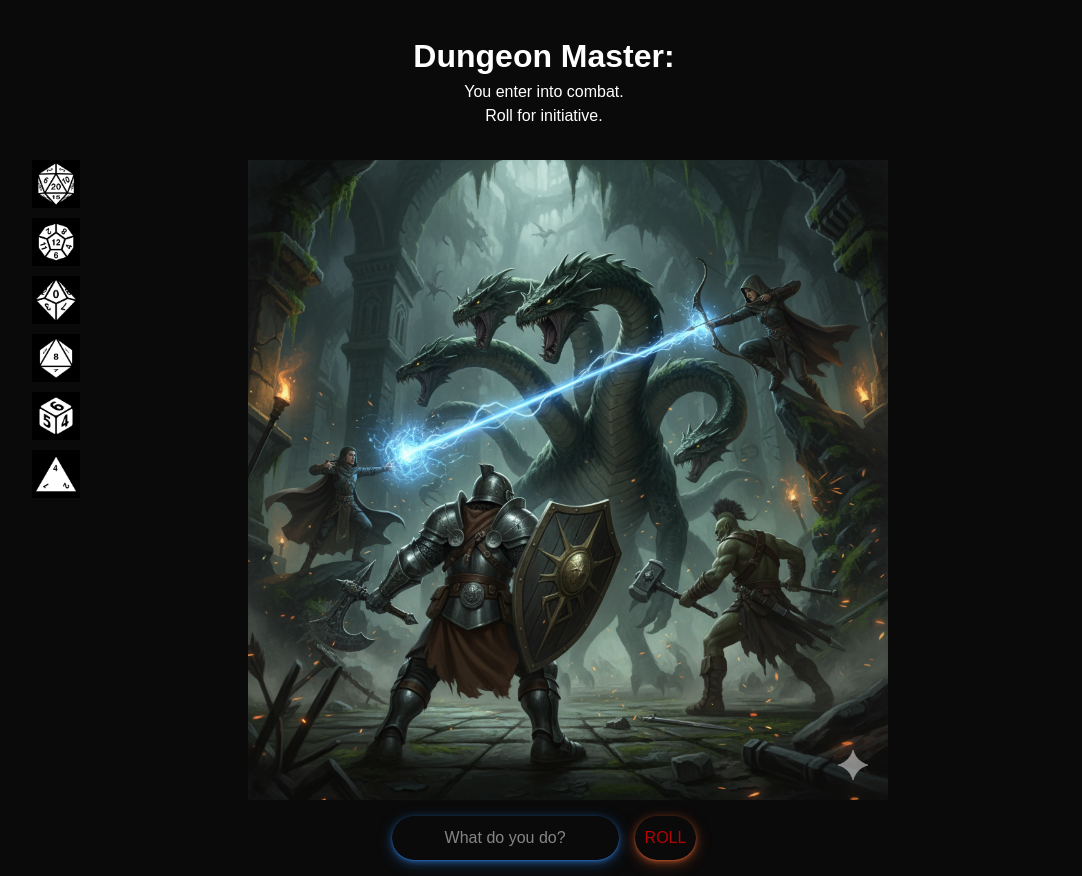
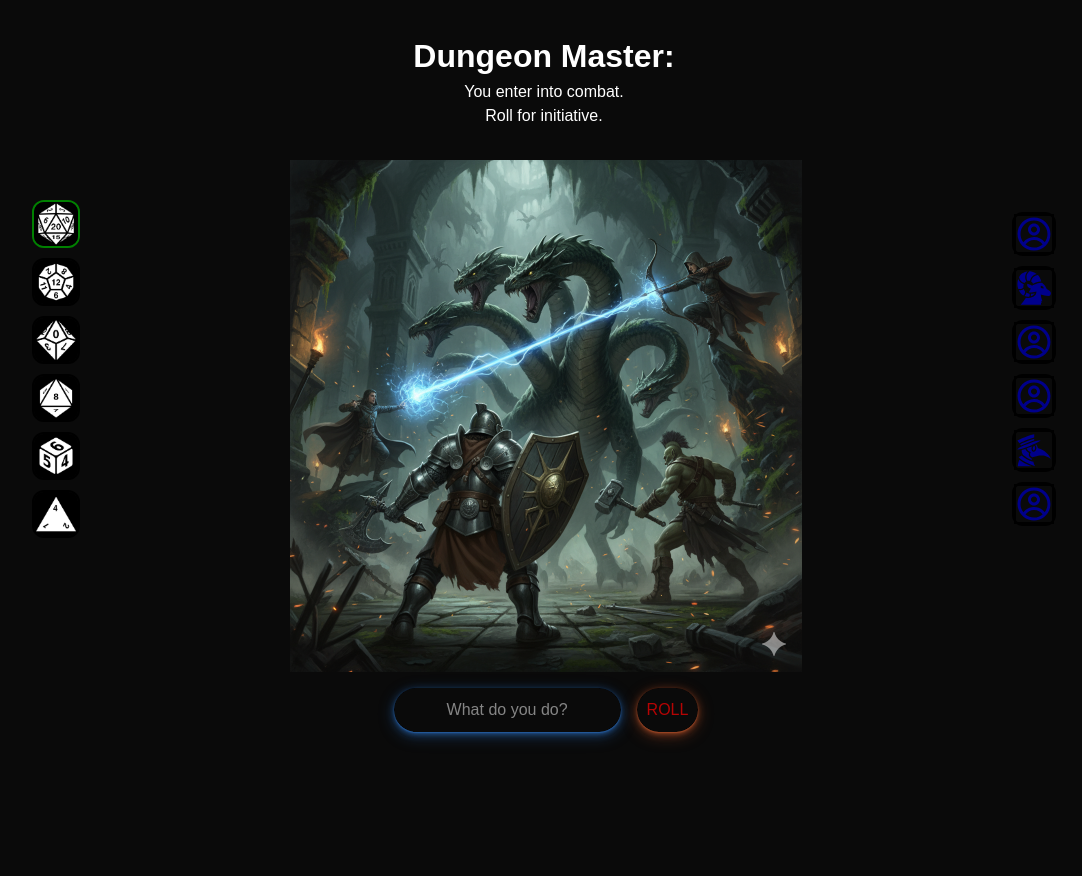
Before and after one commit to Mrpoink/DungeonMaster, a Next.js app in the folder dungeon-master/: page /pages/game in a window 1280 px wide. Shown: the whole page, without its empty margins (96-1178 px from the left). After the commit the page ends 800 px from the top, so only its background shows below. Built offline with nearby package versions, Linux system fonts and the light colour scheme.

Commit message:
Fixed layout issues Adjusted CSS and HTML structure Also added party component file to visualize turn order

```diff
--- a/dungeon-master/package.json
+++ b/dungeon-master/package.json
@@ -12,6 +12,7 @@
     "next": "15.5.0",
     "react": "19.1.0",
     "react-dom": "19.1.0",
+    "react-icons": "^5.5.0",
     "socket.io": "^4.8.1",
     "socket.io-client": "^4.8.1"
   },
--- a/dungeon-master/src/app/components/dice/dice.tsx
+++ b/dungeon-master/src/app/components/dice/dice.tsx
@@ -1,5 +1,5 @@
 'use client'
-import { SetStateAction, useState } from "react";
+import { useState } from "react";
 import D20 from "@/app/components/assets/dice/d20.png";
 import D12 from "@/app/components/assets/dice/d12.png";
 import D10 from "@/app/components/assets/dice/d10.png";
@@ -35,12 +35,12 @@ export default function Dice({ onDiceSelect, activeDice, onSetActiveDice }: Dice
   return (
     <div>
         <div className="dice">
-          <img id="d20" src={D20.src} title="D20" alt="" onClick={() => handleClick("d20")} className={activeDice === 'd20' ? 'active' : ''}/>
-          <img id="d12" src={D12.src} title="D12" alt="" onClick={() => handleClick("d12")} className={activeDice === 'd12' ? 'active' : ''}/>
-          <img id="d10" src={D10.src} title="D10" alt="" onClick={() => handleClick("d10")} className={activeDice === 'd10' ? 'active' : ''}/>
-          <img id="d8" src={D8.src} title="D8" alt="" onClick={() => handleClick("d8")} className={activeDice === 'd8' ? 'active' : ''}/>
-          <img id="d6" src={D6.src} title="D6" alt="" onClick={() => handleClick("d6")} className={activeDice === 'd6' ? 'active' : ''}/>
-          <img id="d4" src={D4.src} title="D4" alt="" onClick={() => handleClick("d4")} className={activeDice === 'd4' ? 'active' : ''}/>
+          <img id="d20" src={D20.src} title="D20" alt="" onClick={() => handleClick("d20")} className={activeDice === 'd20' ? 'active-dice' : ''}/>
+          <img id="d12" src={D12.src} title="D12" alt="" onClick={() => handleClick("d12")} className={activeDice === 'd12' ? 'active-dice' : ''}/>
+          <img id="d10" src={D10.src} title="D10" alt="" onClick={() => handleClick("d10")} className={activeDice === 'd10' ? 'active-dice' : ''}/>
+          <img id="d8" src={D8.src} title="D8" alt="" onClick={() => handleClick("d8")} className={activeDice === 'd8' ? 'active-dice' : ''}/>
+          <img id="d6" src={D6.src} title="D6" alt="" onClick={() => handleClick("d6")} className={activeDice === 'd6' ? 'active-dice' : ''}/>
+          <img id="d4" src={D4.src} title="D4" alt="" onClick={() => handleClick("d4")} className={activeDice === 'd4' ? 'active-dice' : ''}/>
         </div>
     </div>
   )
--- /dev/null
+++ b/dungeon-master/src/app/components/party/party.tsx
@@ -0,0 +1,26 @@
+'use client'
+import { CgProfile } from "react-icons/cg";
+import { GiRamProfile } from "react-icons/gi";
+import { GiPlagueDoctorProfile } from "react-icons/gi";
+import { useState } from "react";
+
+
+export default function Party() {
+  const [activeMember, setActiveMember] = useState<string | null>(null);
+  const handleClick = (selectedMember: string) => {
+    setActiveMember(selectedMember);
+  }
+
+  return (
+    <div className="">
+        <div className="member">
+          <div className="member-icon-div"><CgProfile onClick={() => handleClick("member1")} className={"member-icon" + (activeMember === 'member1' ? ' active-member' : '')}/></div>
+          <div className="member-icon-div"><GiRamProfile onClick={() => handleClick("member2")} className={"member-icon" + (activeMember === 'member2' ? ' active-member' : '')}/></div>
+          <div className="member-icon-div"><CgProfile onClick={() => handleClick("member3")} className={"member-icon" + (activeMember === 'member3' ? ' active-member' : '')}/></div>
+          <div className="member-icon-div"><CgProfile onClick={() => handleClick("member4")} className={"member-icon" + (activeMember === 'member4' ? ' active-member' : '')}/></div>
+          <div className="member-icon-div"><GiPlagueDoctorProfile onClick={() => handleClick("member5")} className={"member-icon" + (activeMember === 'member5' ? ' active-member' : '')}/></div>
+          <div className="member-icon-div"><CgProfile onClick={() => handleClick("member6")} className={"member-icon" + (activeMember === 'member6' ? ' active-member' : '')}/></div>
+        </div>
+    </div>
+  )
+}
--- a/dungeon-master/src/app/globals.css
+++ b/dungeon-master/src/app/globals.css
@@ -110,18 +110,11 @@ button{
 .game{
   display: inline;
   width: fit-content;
+  img{
+    display: inline;
+    width: 40vw;
   }
-.game img{
-  display: inline;
-  width: 50vw;
-}
-.player-actions{
-  margin: 1em;
-  display: flex;
-  flex-direction: row;
-  justify-content: center;
-}
-.game input{
+  input{
     box-shadow:rgba(44, 108, 187, 0.37) 0 1px 1px,rgba(44, 108, 187, 0.37) 0 1px 2px,rgba(44, 108, 187, 0.37) 0 2px 4px,rgba(44, 108, 187, 0.37) 0 2px 8px,rgba(44, 108, 187, 0.37) 0 4px 16px;
     border-radius: 25px;
     text-align: center;
@@ -129,49 +122,44 @@ button{
     padding: 10px;
     border: 0;
   }
-.game input::selection{
+  input::selection{
     border: transparent;
   }
-/* .game button{
-  border-radius: 25px;
-  text-align: center;
-  background: transparent;
-  color: rgb(181, 4, 4);
-  cursor: pointer;
-  display: inline-block;
-  padding: 10px;
-  text-align: center;
-  transition: all 250ms;
-  border: 0;
-  touch-action: manipulation;
-  box-shadow:rgba(187, 84, 44, 0.37) 0 1px 1px,rgba(187, 84, 44, 0.37) 0 1px 2px,rgba(187, 84, 44, 0.37) 0 2px 4px,rgba(187, 84, 44, 0.37) 0 2px 8px,rgba(187, 84, 44, 0.37) 0 4px 16px;
 }
 
-.game button:hover{
-  color: red;
-  box-shadow: red 0 -25px 18px -14px inset,rgba(187, 84, 44, 0.37) 0 1px 2px,rgba(187, 84, 44, 0.37) 0 2px 4px,rgba(187, 84, 44, 0.37) 0 4px 8px,rgba(187, 84, 44, 0.37) 0 8px 16px,rgba(187, 84, 44, 0.37) 0 16px 32px;
-  transform: scale(1.15) rotate(-3deg);
-} */
+.player-actions{
+  margin: 1em;
+  display: flex;
+  flex-direction: row;
+  justify-content: center;
+}
+
 .dice {
   float: left;
   position: relative;
   left: 10vw;
-}
-.dice img{
+  top: -10vh;
+  img{
     width: 3em;
     margin-bottom: 10px;
     border: 2px solid black;
+    border-radius: 25%;
   }
-.dice img:hover{
+  img:hover{
     border: 2px solid blue;
     transform: scale(1.15);
     cursor: pointer;
   }
-.dice .active img{
-  width: 3em;
+  .active-dice{
     margin-bottom: 10px;
-  border: 2px solid blue;
+    border: 2px solid green;
   }
+  .active-dice:hover{
+    border: 2px solid greenyellow;
+    cursor: pointer;
+  }
+}
+
 .character-info-div{
   float: right;
 }
@@ -197,3 +185,45 @@ button{
   box-shadow: red 0 -25px 18px -14px inset,rgba(187, 84, 44, 0.37) 0 1px 2px,rgba(187, 84, 44, 0.37) 0 2px 4px,rgba(187, 84, 44, 0.37) 0 4px 8px,rgba(187, 84, 44, 0.37) 0 8px 16px,rgba(187, 84, 44, 0.37) 0 16px 32px;
   transform: scale(1.15) rotate(-3deg);
 }
+.member{
+  float: right;
+  position: relative;
+  right: 10vw;
+  top: -10vh;
+  .member-icon{
+    font-size: 2.5em;
+    border: 2px solid black;
+    color: darkblue;
+  }
+  .member-icon-div{
+    margin-bottom: 10px;
+    border-radius: 25%;
+    border: 2px solid black;
+  }
+  .member-icon-div:hover{
+    border: 2px solid blue;
+    transform: scale(1.15);
+    cursor: pointer;
+  }
+  .member-icon.active-member{
+    color: blue;
+    border: 2px solid black;
+    background: transparent;
+  }
+  .member-icon-div.active-member{
+    border: 2px solid black;
+    border-radius: 25%;
+    background: transparent;
+  }
+  .member-icon-div.active-member:hover{
+    border: 2px solid black;
+    cursor: pointer;
+    transform: scale(1.15);
+  }
+}
+.main-session-box{
+  display: flex;
+  flex-direction: row;
+  justify-content: space-between;
+  align-items: center;
+}
--- a/dungeon-master/src/app/pages/game/game.tsx
+++ b/dungeon-master/src/app/pages/game/game.tsx
@@ -4,6 +4,7 @@ import Background from "@/app/components/assets/mainBackground.png";
 import Dice from "@/app/components/dice/dice";
 import GameMaster from "@/app/components/gameMaster/gameMaster";
 import { Roll } from "@/app/components/dice/dice";
+import Party from "@/app/components/party/party";
 
 
 export default function Game() {
@@ -23,6 +24,7 @@ export default function Game() {
         <div className="game-master-box">
           <GameMaster />
         </div>
+        <div className="main-session-box">
           <div className="dice-box">
             <Dice
               onDiceSelect={handleDiceSelect}
@@ -37,6 +39,11 @@ export default function Game() {
               <Roll sides={sides} />
             </div>
           </main>
+          <div className="party-box">
+            <Party />
+          </div>
+        </div>
+
     </div>
   )
 }
```
Also changed, not shown: 1 other file (tests, documents, lock files or other folders). Lines whose indentation alone changed are shown as unchanged.
